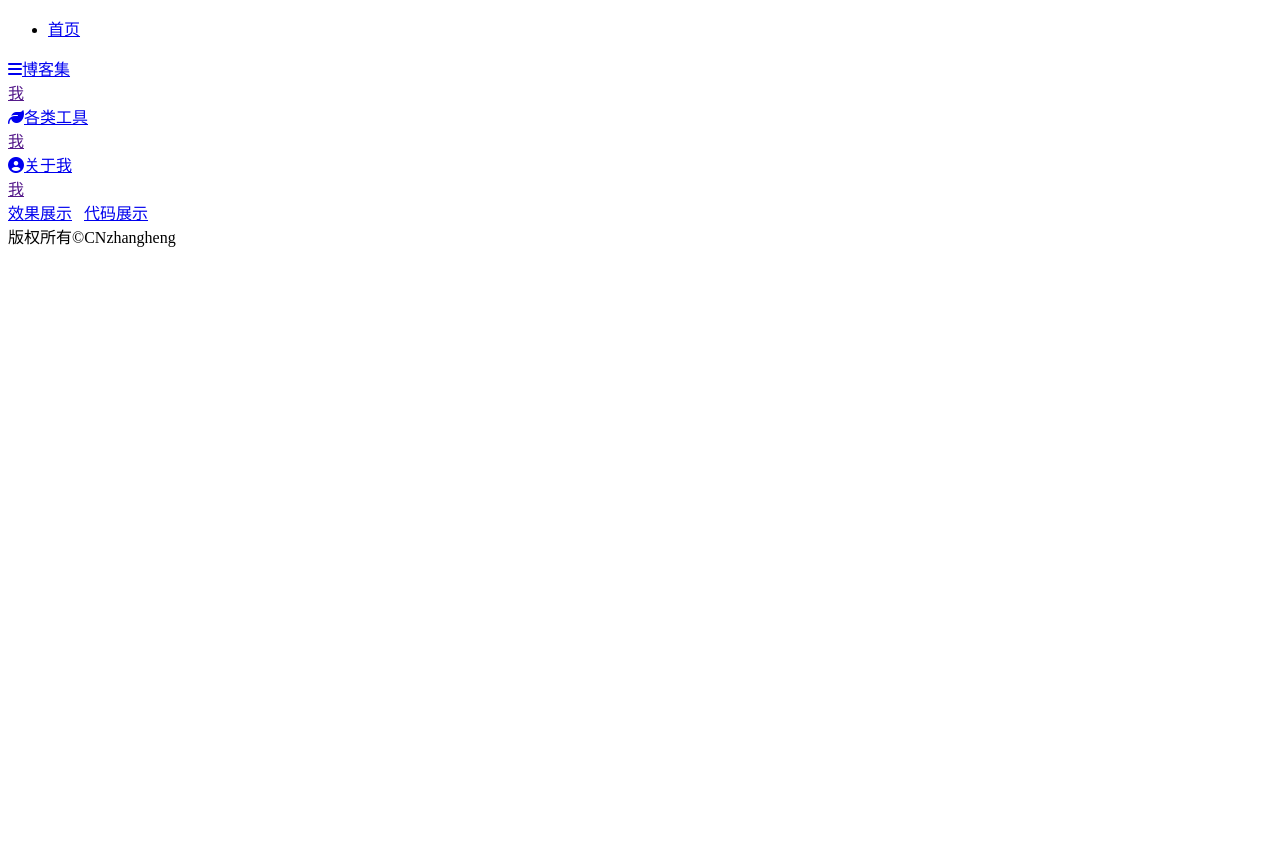
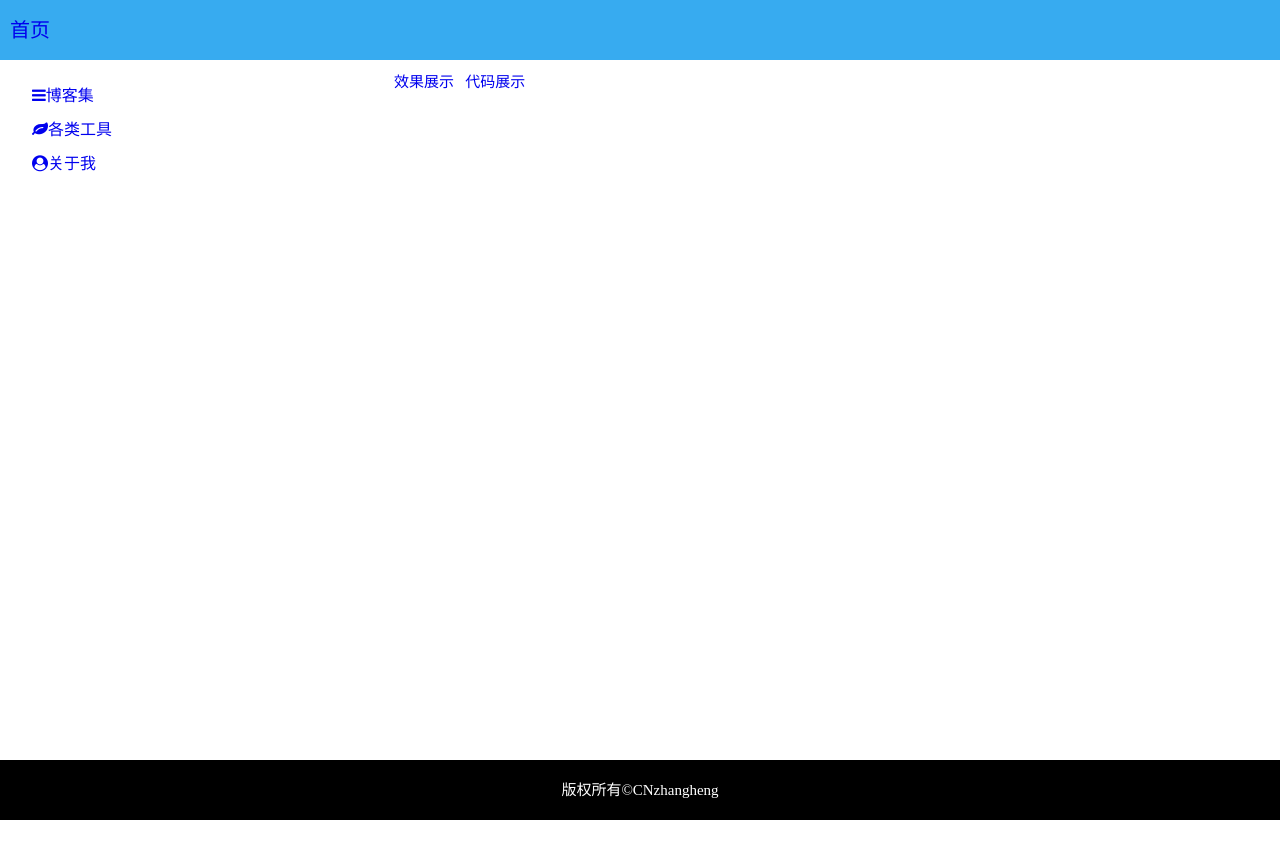
Before and after one commit to CNzhangheng/jekyll_demo, a Jekyll site: the page built from _posts/2017-04-13-a.html, in a window 1280 px wide. Shown: the top 859 px of the page. Built offline with Jekyll 4.4.1, drawn with Linux system fonts in a browser that asks for light colours; nearby versions of some CDN libraries; library files that are not in the unit come from our copies.

Commit message:
第三次修改css路径

```diff
--- a/_layouts/default.html
+++ b/_layouts/default.html
@@ -4,8 +4,8 @@
     <meta charset="UTF-8">
     <title>Title</title>
     <meta name="viewport" content="width=device-width, initial-scale=1"/>
-    <link rel="stylesheet" href="{{ BASE_PATH }}css/font-awesome-4.7.0/css/font-awesome.min.css">
-    <link rel="stylesheet" href="{{ BASE_PATH }}css/layout.css">
+    <link rel="stylesheet" href="/css/font-awesome-4.7.0/css/font-awesome.min.css">
+    <link rel="stylesheet" href="/css/layout.css">
 </head>
 <body>
 {% include header.html %}
```
Also changed, not shown: 9 other files.
